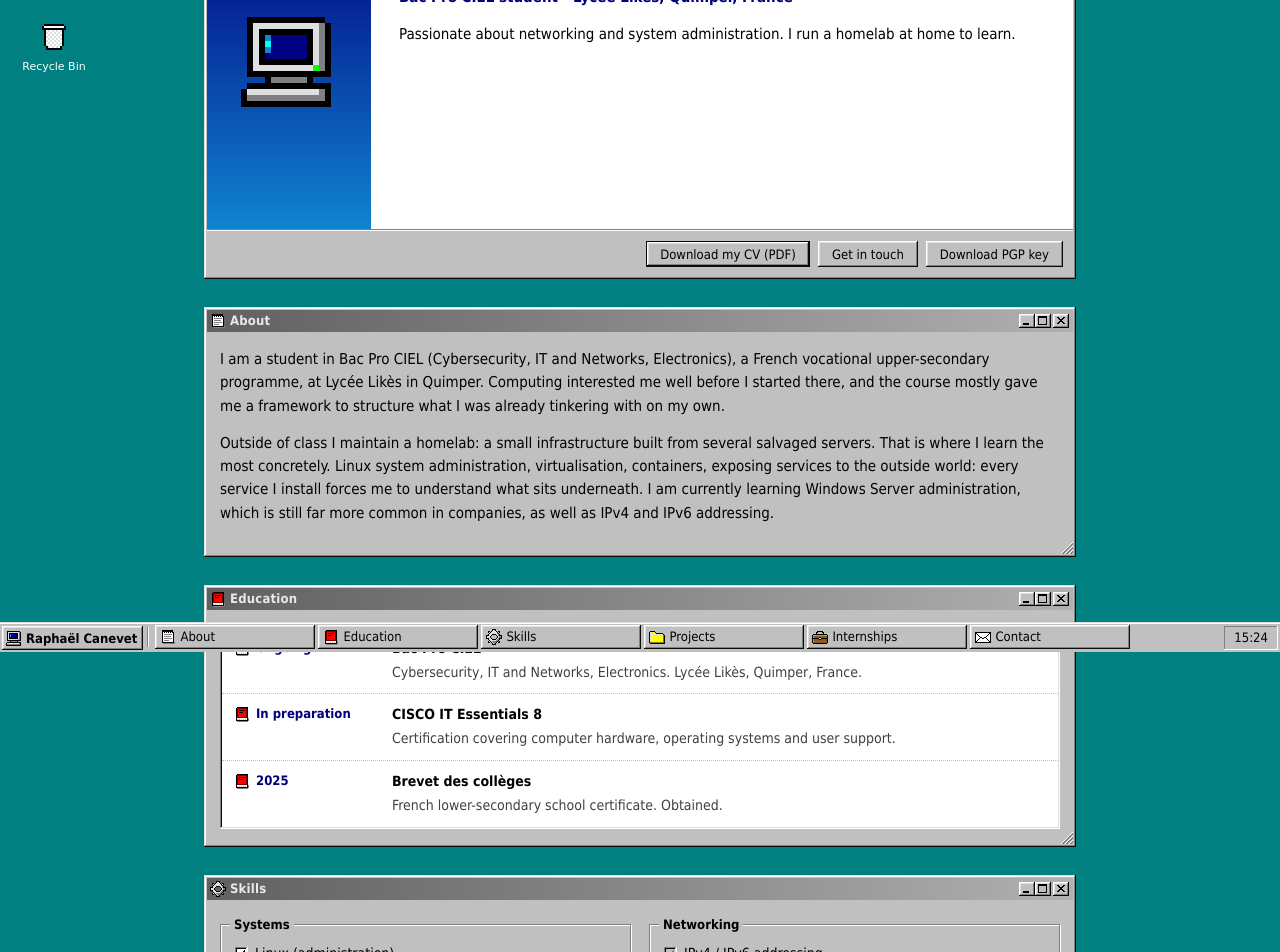
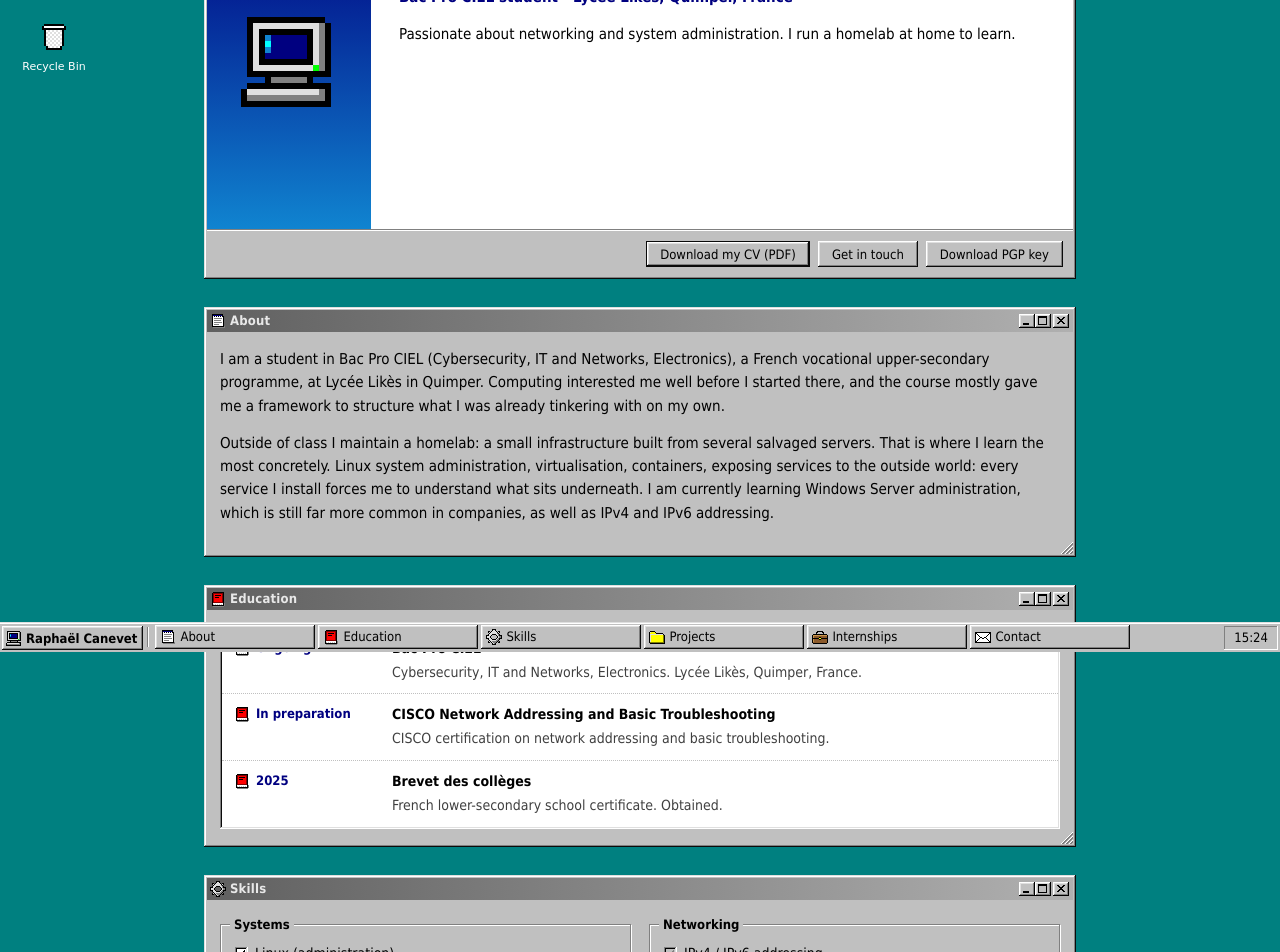
Before and after one commit to raph-dot-img/portfolio, a plain HTML site: page en/index.html in a window 1280 px wide. Shown: the part 148-1100 px from the top of the page. Drawn offline with Linux system fonts and the light colour scheme.

Commit message:
Update course title and description in index.html

```diff
--- a/en/index.html
+++ b/en/index.html
@@ -119,8 +119,8 @@
       <li>
         <span class="periode">In preparation</span>
         <div>
-          <h3>CISCO IT Essentials 8</h3>
-          <p>Certification covering computer hardware, operating systems and user support.</p>
+          <h3>CISCO Network Addressing and Basic Troubleshooting</h3>
+          <p>CISCO certification on network addressing and basic troubleshooting.</p>
         </div>
       </li>
       <li>
```
